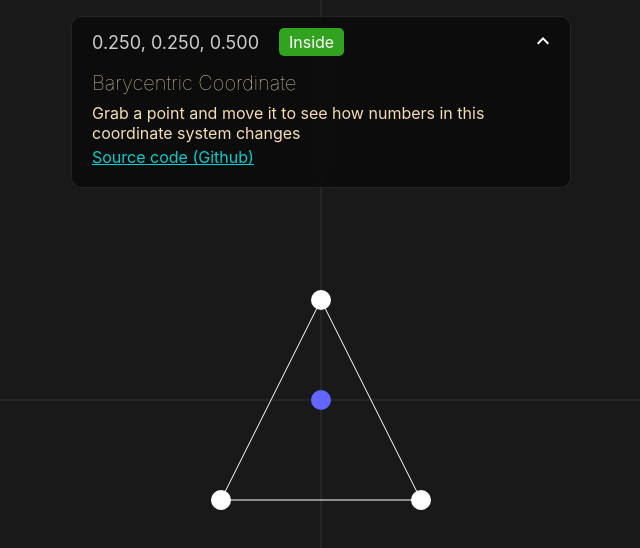
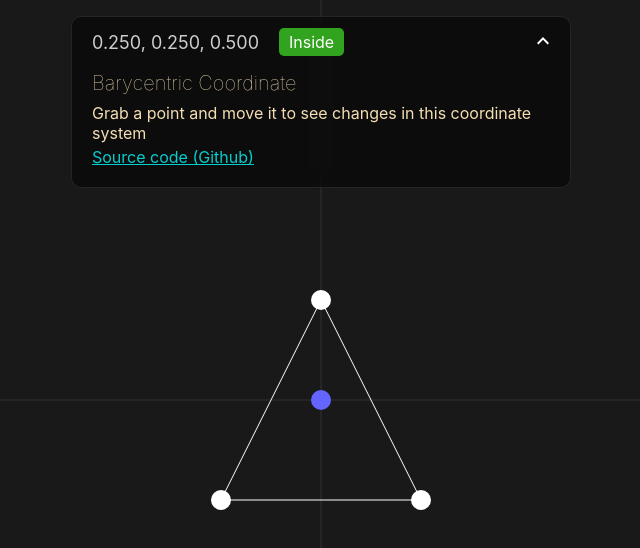
Before and after one commit to AmirhosseinAzimyzadeh/barycentric-coordinate, a React (Create React App) app: page / in a window 1280 px wide. Both pictures are taken after a click on the button 862 px from the left and 42 px from the top of the page. Shown: the top 548 px of the page, without its empty margins (319-959 px from the left). Built offline with nearby package versions, Linux system fonts and the light colour scheme.

Commit message:
fix typo

```diff
--- a/src/components/info-panel/InfoPanel.tsx
+++ b/src/components/info-panel/InfoPanel.tsx
@@ -24,7 +24,7 @@ export default function InfoPanel() {
         !isOpen ? (<></>) : (
           <>
             <h3>Barycentric Coordinate</h3>
-            <p>Grab a point and move it to see how numbers in this coordinate system changes</p>
+            <p>Grab a point and move it to see changes in this coordinate system</p>
             <a href='https://github.com/AmirhosseinAzimyzadeh/barycentric-coordinate'>
               Source code (Github)
             </a>
```
